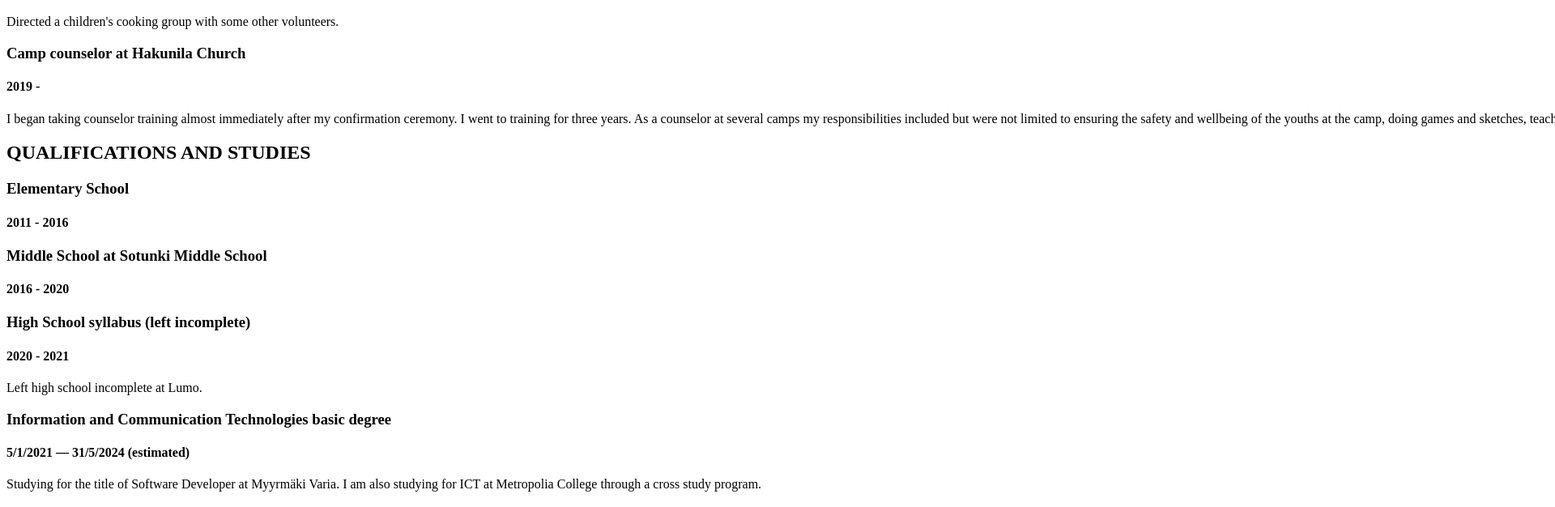
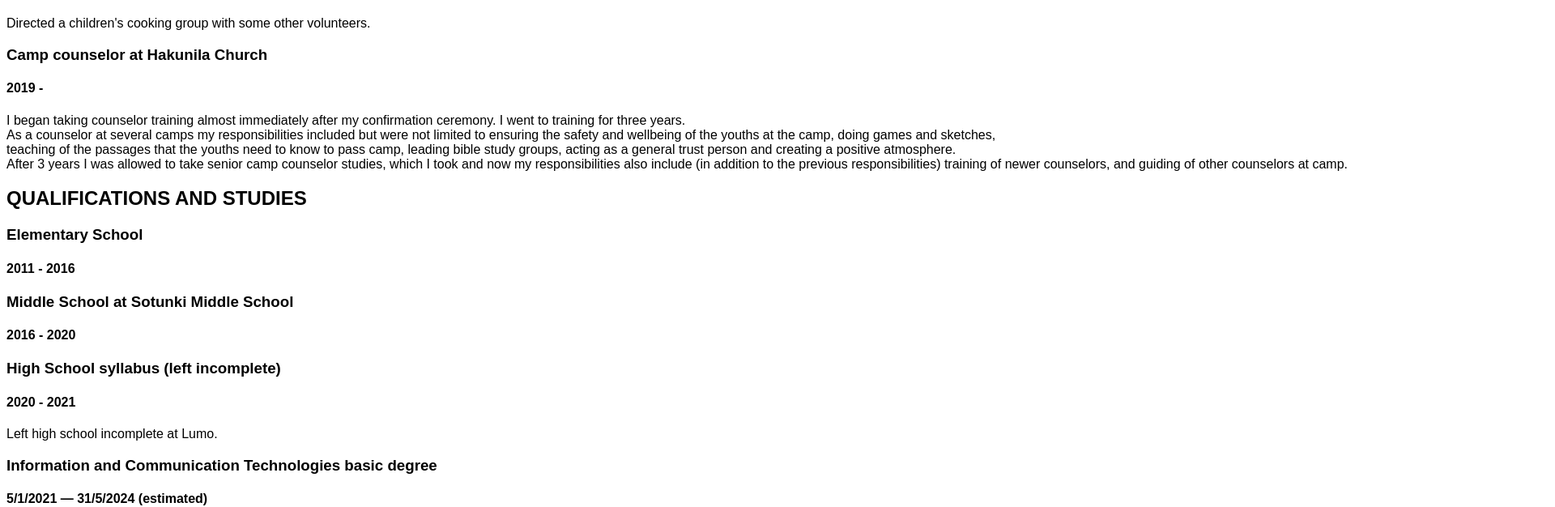
Before and after one commit to shrimptrimp/portfolio-project, a React (Create React App) app: page /cv in a window 1280 px wide. Shown: the part 700-1326 px from the top of the page at 81% size, 1920 px wide, since content can reach past the window. Built offline with nearby package versions, Linux system fonts and the light colour scheme.

Commit message:
added font family

```diff
--- a/src/components/example/CV.module.scss
+++ b/src/components/example/CV.module.scss
@@ -3,4 +3,9 @@
     white-space: pre;
     height: auto;
     width: auto;
+    font-family: Arial, Helvetica, sans-serif;
 }
+span {
+    display: inline;
+    inline-size: 150px;
+}
--- a/src/components/example/CV.tsx
+++ b/src/components/example/CV.tsx
@@ -29,9 +29,10 @@ An active programming hobbyist and student, and cooperative third-year senior ca
 Directed a children's cooking group with some other volunteers.
 <h3>Camp counselor at Hakunila Church</h3>
 <h4>2019 - </h4>
-<span>I began taking counselor training almost immediately after my confirmation ceremony. I went to training for three years.</span>
-<span> As a counselor at several camps my responsibilities included but were not limited to ensuring the safety and wellbeing of the youths at the camp, doing games and sketches, teaching of the passages that the youths need to know to pass camp, leading bible study groups, acting as a general trust person and creating a positive atmosphere. </span>
-<span>After 3 years I was allowed to take senior camp counselor studies, which I took and now my responsibilities also include (in addition to the previous responsibilities) training of newer counselors, and guiding of other counselors at camp.</span>
+<div>I began taking counselor training almost immediately after my confirmation ceremony. I went to training for three years.</div>
+<div>As a counselor at several camps my responsibilities included but were not limited to ensuring the safety and wellbeing of the youths at the camp, doing games and sketches, </div>
+<div>teaching of the passages that the youths need to know to pass camp, leading bible study groups, acting as a general trust person and creating a positive atmosphere. </div>
+<div>After 3 years I was allowed to take senior camp counselor studies, which I took and now my responsibilities also include (in addition to the previous responsibilities) training of newer counselors, and guiding of other counselors at camp.</div>
 <h2>QUALIFICATIONS AND STUDIES</h2>
 <h3>Elementary School</h3>
 <h4>2011 - 2016</h4>
```
